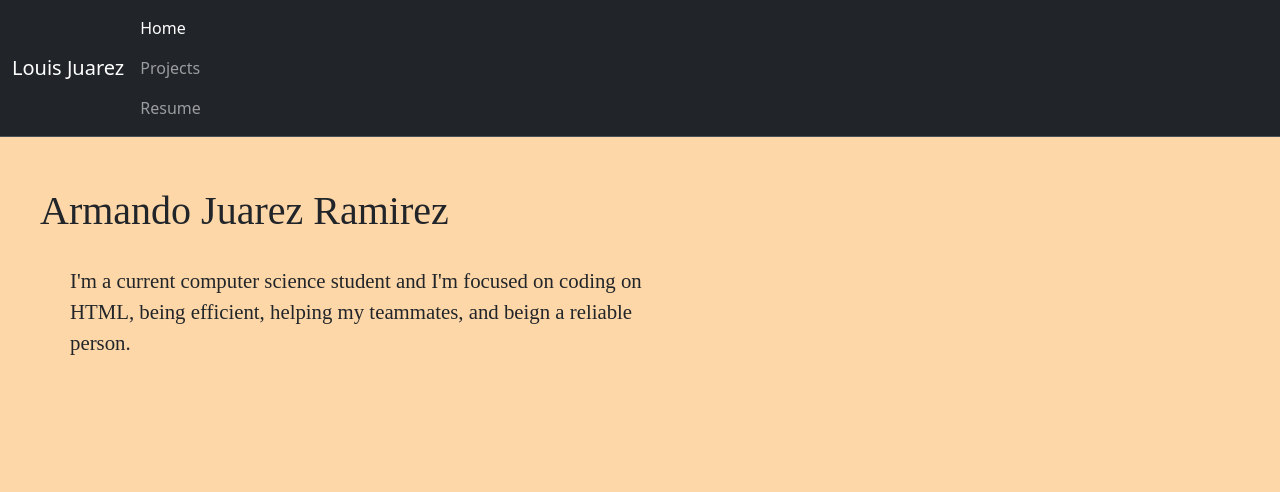
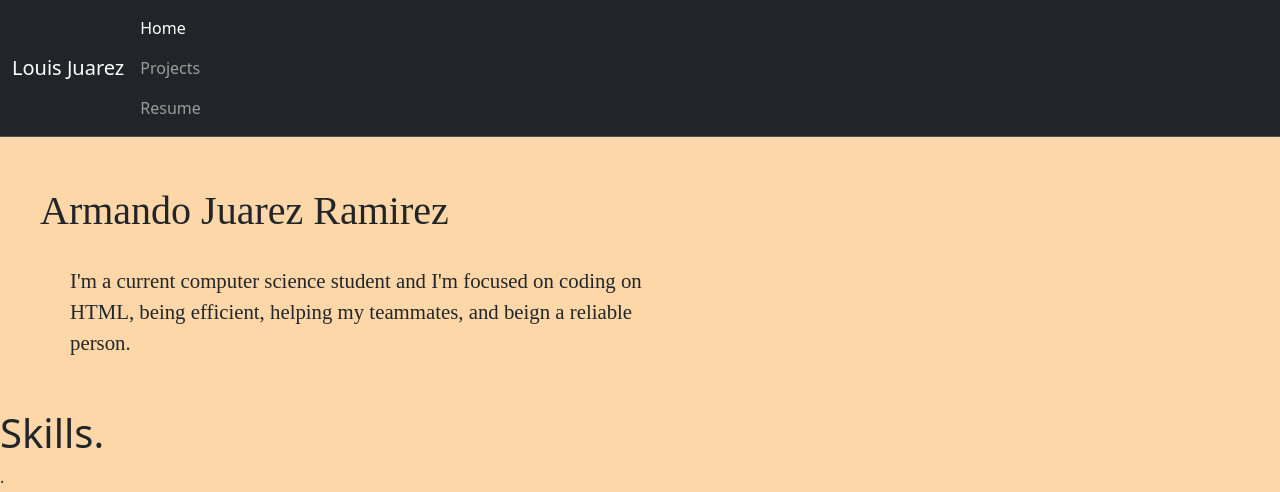
Before and after one commit to ArJuarezRam00830/Portfolio_Louis_Juarez, a plain HTML site: page index.html in a window 1280 px wide. Drawn offline with nearby package versions, Linux system fonts and the light colour scheme.

Commit message:
Update index.html

```diff
--- a/index.html
+++ b/index.html
@@ -66,7 +66,12 @@
   }
 </style>
 
-
+<!-- New text box -->
+  <div class="text-box">
+    <h1> Skills.</h1>
+    <p>.</p>
+  </div>
+</div>
 
 </body>
 </html>
```
